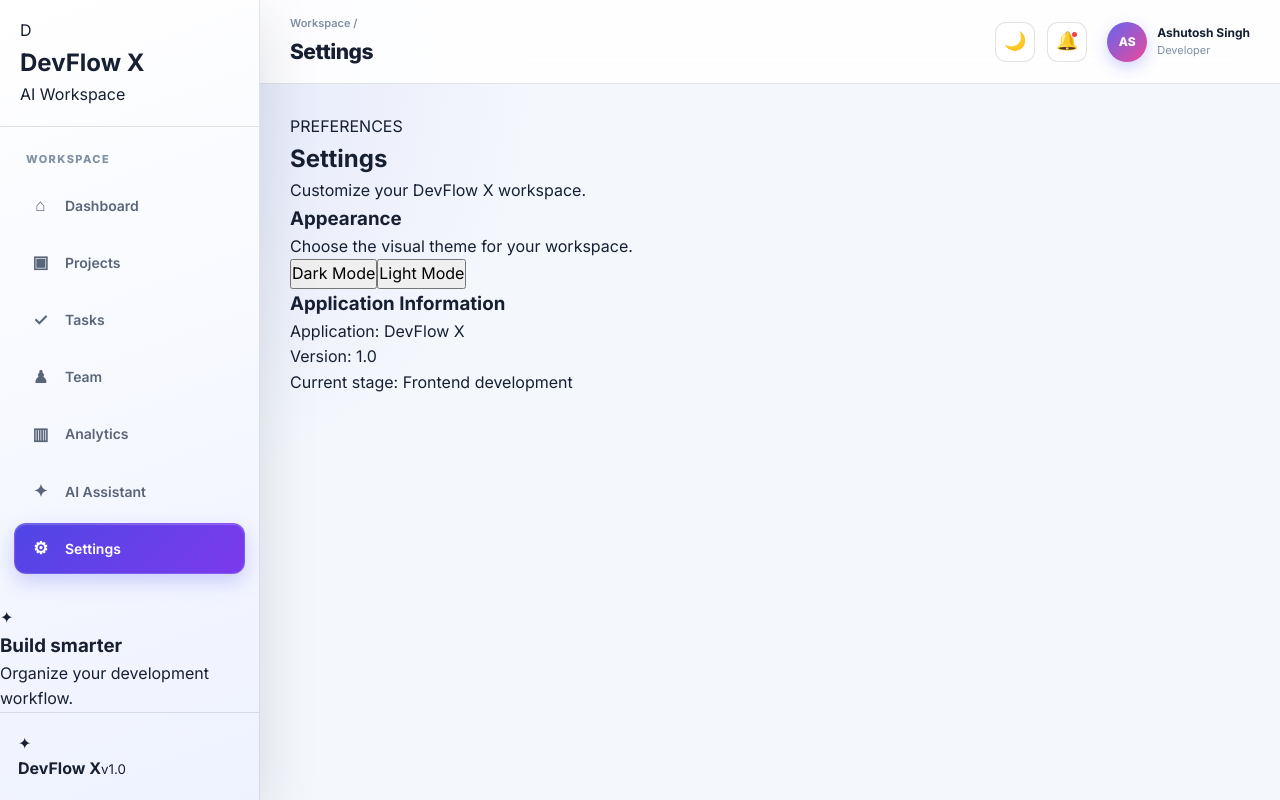
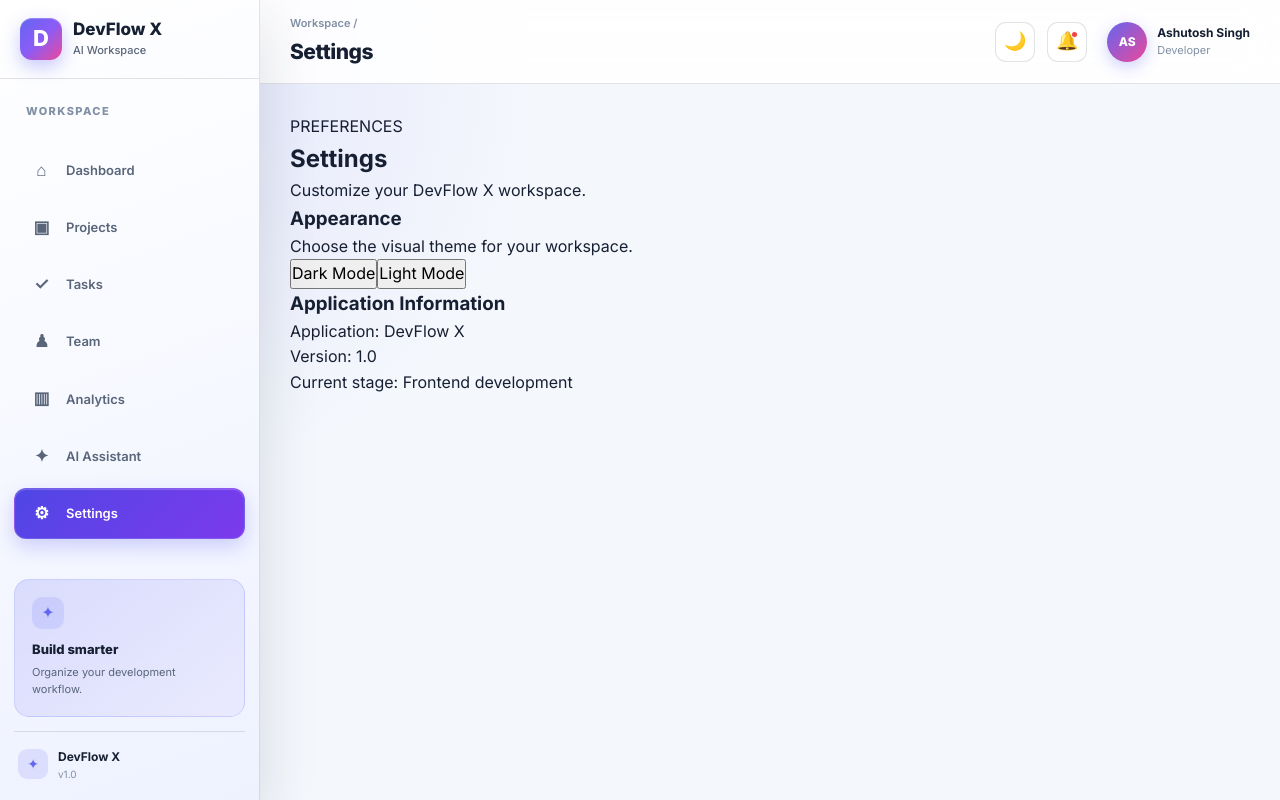
Before and after one commit to ashutoshsinghthakur0827-wq/DevFlowX, a React (Vite) app in the folder frontend-react/: page /settings in a window 1280 px wide. Built offline with nearby package versions, Linux system fonts and the light colour scheme.

Commit message:
Add sidebar styles for layout and branding

```diff
--- a/frontend-react/src/index.css
+++ b/frontend-react/src/index.css
@@ -1785,3 +1785,252 @@ select:focus-visible {
     transition-duration: 0.01ms !important;
   }
 }
+
+/* ========================================
+   DEVFLOW X SIDEBAR ARRANGEMENT
+======================================== */
+
+.sidebar {
+  display: flex;
+  flex-direction: column;
+  overflow: hidden;
+}
+
+/* Sidebar Brand */
+
+.sidebar-brand {
+  display: flex;
+  align-items: center;
+  gap: 11px;
+  min-width: 0;
+}
+
+.sidebar-logo {
+  display: grid;
+  place-items: center;
+
+  width: 42px;
+  height: 42px;
+  flex-shrink: 0;
+
+  border-radius: 12px;
+
+  background: linear-gradient(
+    135deg,
+    #6366f1,
+    #8b5cf6,
+    #ec4899
+  );
+
+  color: #ffffff;
+  font-size: 22px;
+  font-weight: 800;
+
+  box-shadow:
+    0 7px 18px rgba(99, 102, 241, 0.35),
+    inset 0 1px 1px rgba(255, 255, 255, 0.25);
+}
+
+.sidebar-brand-text {
+  display: flex;
+  flex-direction: column;
+  min-width: 0;
+}
+
+.sidebar-brand-text h2 {
+  color: var(--text-primary);
+  font-size: 17px;
+  font-weight: 800;
+  line-height: 1.3;
+  white-space: nowrap;
+}
+
+.sidebar-brand-text p {
+  margin-top: 2px;
+
+  color: var(--text-secondary);
+  font-size: 11px;
+  font-weight: 500;
+}
+
+/* Sidebar Navigation */
+
+.sidebar-content {
+  flex: 1;
+  overflow-y: auto;
+  padding: 24px 14px 14px;
+}
+
+.sidebar-section-title {
+  margin-bottom: 12px;
+}
+
+.sidebar-nav {
+  display: flex;
+  flex-direction: column;
+  align-items: stretch;
+  gap: 6px;
+}
+
+.sidebar-link {
+  display: flex;
+  align-items: center;
+  gap: 12px;
+
+  width: 100%;
+  min-height: 46px;
+  padding: 11px 14px;
+
+  border-radius: 12px;
+}
+
+.sidebar-link-icon {
+  display: grid;
+  place-items: center;
+
+  width: 25px;
+  min-width: 25px;
+
+  font-size: 17px;
+  text-align: center;
+}
+
+.sidebar-link-label {
+  overflow: hidden;
+
+  font-size: 13px;
+  font-weight: 600;
+  text-overflow: ellipsis;
+  white-space: nowrap;
+}
+
+/* Bottom Section */
+
+.sidebar-bottom {
+  flex-shrink: 0;
+  padding: 14px;
+}
+
+/* Promotional Card */
+
+.sidebar-promo {
+  padding: 17px;
+
+  border: 1px solid rgba(129, 140, 248, 0.25);
+  border-radius: 15px;
+
+  background:
+    linear-gradient(
+      145deg,
+      rgba(99, 102, 241, 0.18),
+      rgba(139, 92, 246, 0.06)
+    );
+}
+
+.sidebar-promo-icon {
+  display: grid;
+  place-items: center;
+
+  width: 32px;
+  height: 32px;
+  margin-bottom: 10px;
+
+  border-radius: 10px;
+
+  background: rgba(129, 140, 248, 0.2);
+  color: var(--primary-hover);
+  font-size: 16px;
+}
+
+.sidebar-promo h3 {
+  margin-bottom: 4px;
+
+  color: var(--text-primary);
+  font-size: 13px;
+  font-weight: 800;
+}
+
+.sidebar-promo p {
+  color: var(--text-secondary);
+  font-size: 11px;
+  line-height: 1.6;
+}
+
+/* Footer */
+
+.sidebar-footer {
+  display: flex;
+  align-items: center;
+  gap: 10px;
+
+  margin-top: 14px;
+  padding: 15px 4px 4px;
+
+  border-top: 1px solid var(--border-color);
+}
+
+.footer-icon {
+  display: grid;
+  place-items: center;
+
+  width: 30px;
+  height: 30px;
+
+  border-radius: 9px;
+
+  background: rgba(99, 102, 241, 0.15);
+  color: var(--primary-hover);
+  font-size: 14px;
+}
+
+.sidebar-footer div {
+  display: flex;
+  flex-direction: column;
+}
+
+.sidebar-footer strong {
+  color: var(--text-primary);
+  font-size: 12px;
+  font-weight: 700;
+}
+
+.sidebar-footer small {
+  color: var(--text-muted);
+  font-size: 10px;
+}
+
+/* Mobile Sidebar */
+
+@media (max-width: 900px) {
+  .sidebar {
+    display: flex;
+    transform: translateX(-100%);
+  }
+
+  .sidebar.open {
+    transform: translateX(0);
+  }
+
+  .sidebar-close {
+    display: grid;
+    place-items: center;
+  }
+}
+
+@media (max-width: 380px) {
+  .sidebar-header {
+    padding: 16px;
+  }
+
+  .sidebar-content {
+    padding: 20px 12px 12px;
+  }
+
+  .sidebar-bottom {
+    padding: 12px;
+  }
+
+  .sidebar-promo {
+    padding: 14px;
+  }
+}
```
